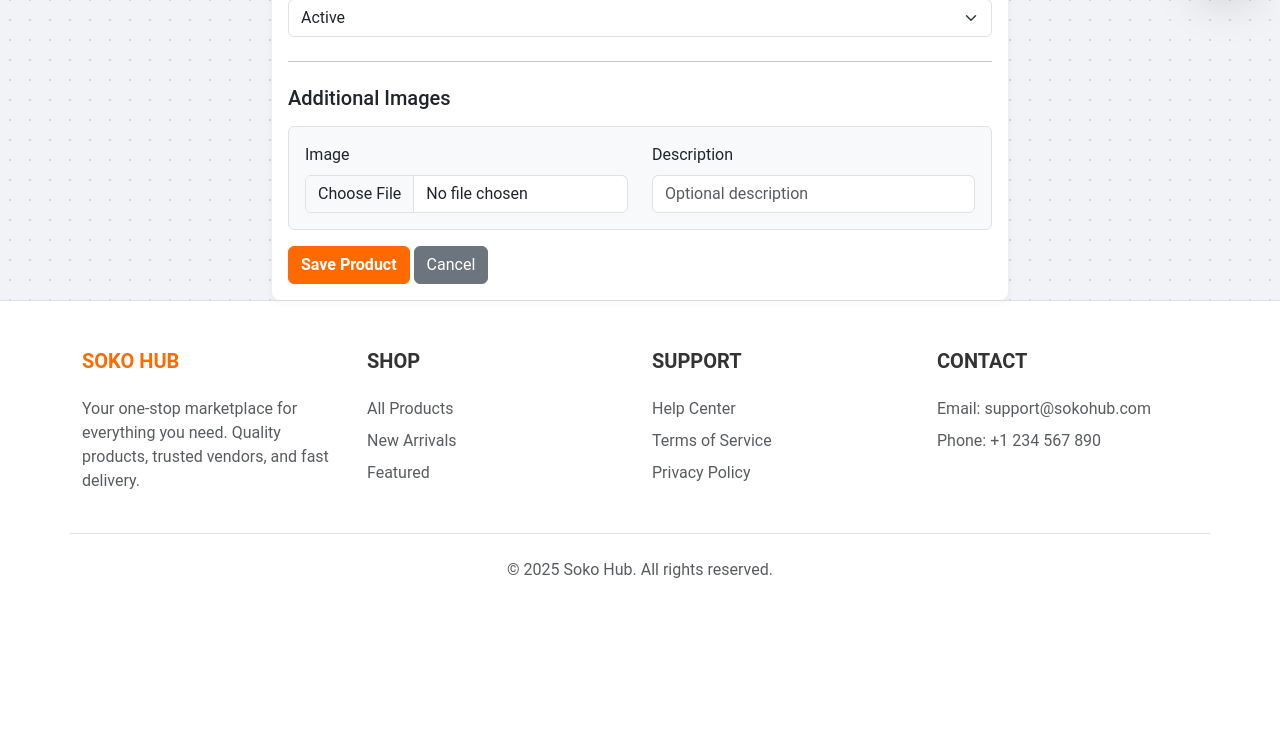
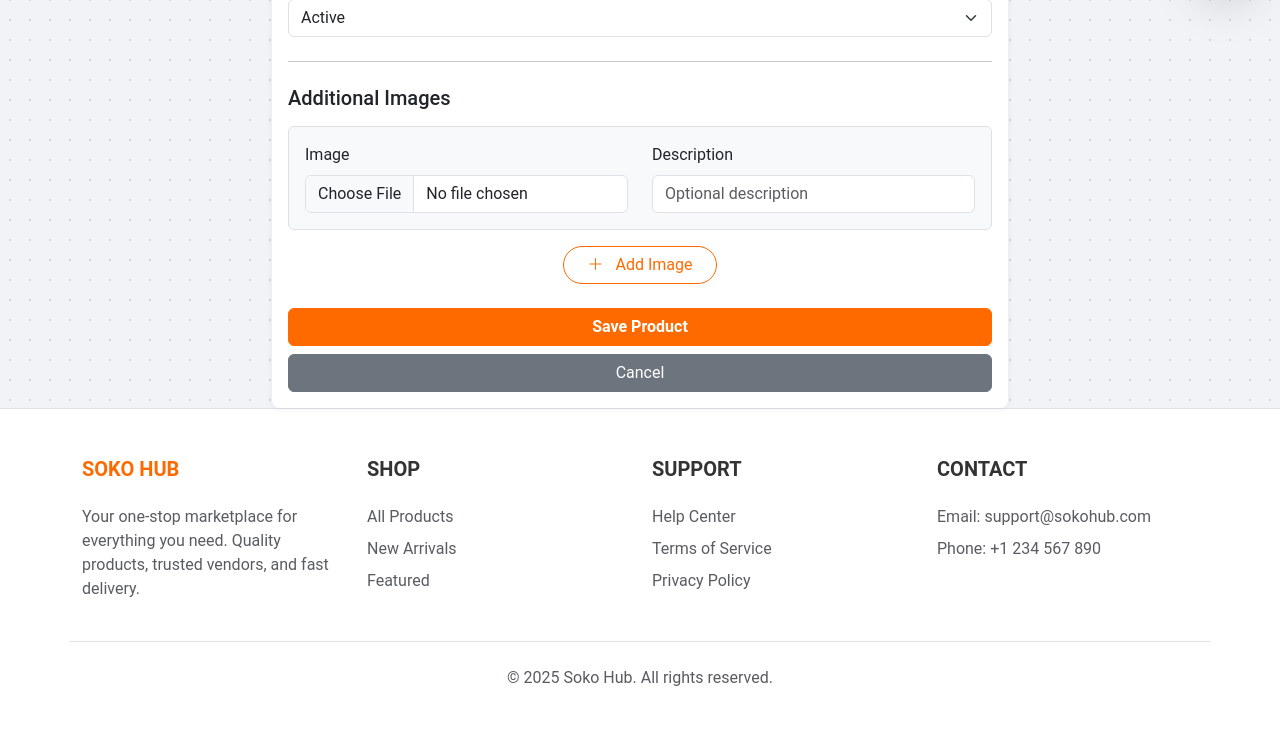
Before and after one commit to itbienvenu/sokohub, a Django app: page /vendor/products/add/ in a window 1280 px wide. Shown: the part 790-1528 px from the top of the page. Before the commit the page ends 1368 px from the top, so only its background shows below. Run offline with Django 5.2, Linux system fonts and the light colour scheme; a user stored in the database is signed in; tables that the repository leaves empty hold one stand-in row (values such as "Sample post"); some libraries are stand-ins or nearby versions.

Commit message:
UPdating hte vendoer dashbaord to give him option to add additioanl images

```diff
--- a/products/views.py
+++ b/products/views.py
@@ -81,7 +81,7 @@ def vendor_dashboard(request):
 def add_product(request):
     if request.method == 'POST':
         form = ProductForm(request.POST, request.FILES, user=request.user)
-        formset = ProductImageFormSet(request.POST, request.FILES)
+        formset = ProductImageFormSet(request.POST, request.FILES, prefix='additional_images')
         if form.is_valid() and formset.is_valid():
             product = form.save(commit=False)
             product.vendor = request.user
@@ -96,7 +96,7 @@ def add_product(request):
             return redirect('vendor_product_list')
     else:
         form = ProductForm(user=request.user)
-        formset = ProductImageFormSet()
+        formset = ProductImageFormSet(prefix='additional_images')
     return render(request, 'products/product_form.html', {
         'form': form,
         'formset': formset,
@@ -108,14 +108,14 @@ def edit_product(request, pk):
     product = get_object_or_404(Product, pk=pk, vendor=request.user)
     if request.method == 'POST':
         form = ProductForm(request.POST, request.FILES, instance=product, user=request.user)
-        formset = ProductImageFormSet(request.POST, request.FILES, instance=product)
+        formset = ProductImageFormSet(request.POST, request.FILES, instance=product, prefix='additional_images')
         if form.is_valid() and formset.is_valid():
             form.save()
             formset.save()
             return redirect('vendor_product_list')
     else:
         form = ProductForm(instance=product, user=request.user)
-        formset = ProductImageFormSet(instance=product)
+        formset = ProductImageFormSet(instance=product, prefix='additional_images')
     return render(request, 'products/product_form.html', {
         'form': form,
         'formset': formset,
@@ -144,7 +144,7 @@ def vendor_product_list(request):
         products = products.order_by('-avg_rating', '-created_at')
     elif sort_by == 'review_count_desc':
         products = products.order_by('-review_count', '-created_at')
-    else: # default
+    else:
         products = products.order_by('-created_at')
 
     return render(request, 'products/vendor_product_list.html', {
--- a/templates/products/product_form.html
+++ b/templates/products/product_form.html
@@ -40,19 +40,64 @@
                                 </div>
                             </div>
                             {% if form.instance.pk %}
-                            <div class="mt-2">
-                                <label class="text-danger">Delete?</label> {{ form.DELETE }}
+                            <div class="mt-2 text-end">
+                                <label class="text-danger me-2">Delete</label> {{ form.DELETE }}
                             </div>
                             {% endif %}
                         </div>
                         {% endfor %}
                     </div>
 
-                    <button type="submit" class="btn btn-primary">Save Product</button>
-                    <a href="{% url 'vendor_dashboard' %}" class="btn btn-secondary">Cancel</a>
+                    <div class="d-flex justify-content-center mb-4">
+                        <button type="button" id="add-image-form" class="btn btn-outline-primary rounded-pill px-4"
+                            title="Add another image">
+                            <i class="bi bi-plus-lg me-2"></i> Add Image
+                        </button>
+                    </div>
+
+                    <div class="d-grid gap-2">
+                        <button type="submit" class="btn btn-primary">Save Product</button>
+                        <a href="{% url 'vendor_product_list' %}" class="btn btn-secondary">Cancel</a>
+                    </div>
                 </form>
             </div>
         </div>
     </div>
 </div>
+
+<div id="empty-form" class="d-none">
+    <div class="image-form mb-3 p-3 border rounded bg-light">
+        {{ formset.empty_form.id }}
+        <div class="row">
+            <div class="col-md-6">
+                <label class="form-label">Image</label>
+                {{ formset.empty_form.image }}
+            </div>
+            <div class="col-md-6">
+                <label class="form-label">Description</label>
+                {{ formset.empty_form.description }}
+            </div>
+        </div>
+    </div>
+</div>
+
+<script>
+    document.addEventListener('DOMContentLoaded', function () {
+        const addImageBtn = document.getElementById('add-image-form');
+        const imageFormList = document.getElementById('image-form-list');
+        const totalForms = document.getElementById('id_additional_images-TOTAL_FORMS');
+        const emptyFormHtml = document.getElementById('empty-form').innerHTML;
+
+        addImageBtn.addEventListener('click', function () {
+            const formIdx = parseInt(totalForms.value);
+            const newFormHtml = emptyFormHtml.replace(/__prefix__/g, formIdx);
+
+            const newDiv = document.createElement('div');
+            newDiv.innerHTML = newFormHtml;
+            imageFormList.appendChild(newDiv.firstElementChild);
+
+            totalForms.value = formIdx + 1;
+        });
+    });
+</script>
 {% endblock %}
```
